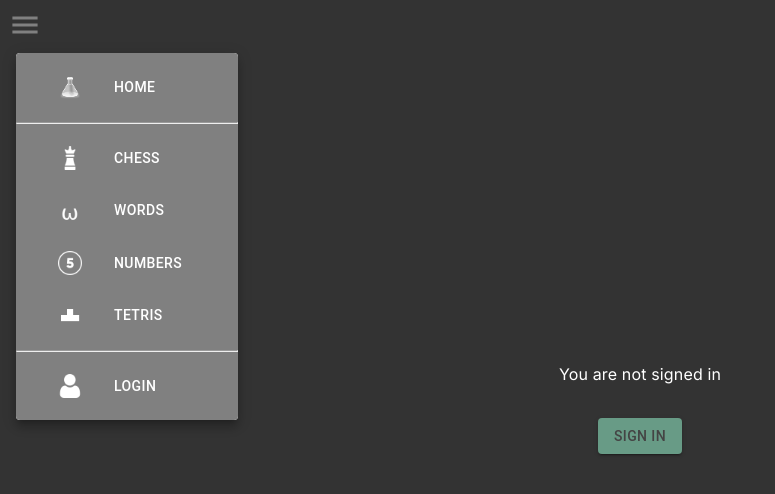
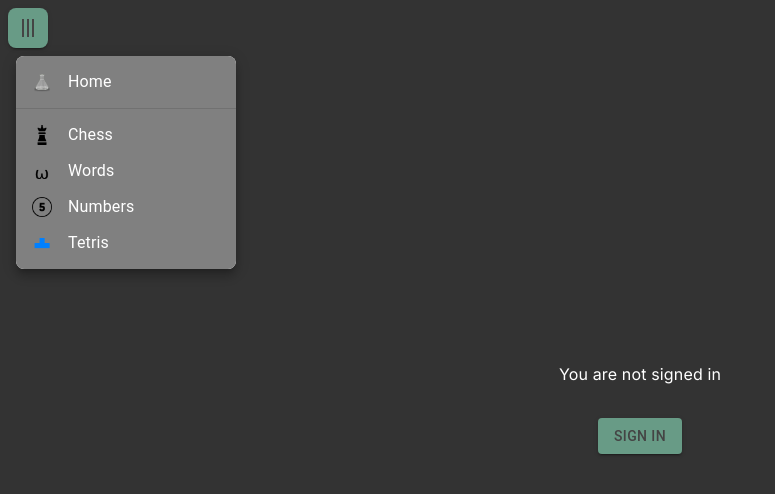
Before and after one commit to JorgeMartinezPizarro/bookmarks, a Next.js app: page / in a window 1280 px wide. Both pictures are taken after a click on the button 25 px from the left and 25 px from the top of the page. Shown: the top 494 px of the page, without its empty margins (0-775 px from the left). Built offline with nearby package versions, Linux system fonts and the light colour scheme; no server answers.

Commit message:
Update MainMenu.tsx

```diff
--- a/app/components/MainMenu.tsx
+++ b/app/components/MainMenu.tsx
@@ -1,78 +1,141 @@
 'use client'
 
-import { Button, Menu, MenuItem } from "@mui/material";
-import { MouseEvent, useState, useEffect } from "react";
-import { signIn, useSession } from "next-auth/react";
+import {
+  Button,
+  Menu,
+  MenuItem,
+  ListItemIcon,
+  ListItemText,
+  Divider,
+} from "@mui/material";
+import { MouseEvent, useState, useCallback } from "react";
+import { signIn } from "next-auth/react";
 import MenuOpenIcon from "@mui/icons-material/Menu";
 import Image from "next/image";
-
+import { useRouter } from "next/navigation";
 
 const MainMenu = () => {
-  const {status } = useSession()
-    const [anchorEl, setAnchorEl] = useState<null | HTMLElement>(null);
-        const open = Boolean(anchorEl);
-        const handleClick = (event: MouseEvent<HTMLButtonElement>) => {
-            setAnchorEl(event.currentTarget);
-        };
-        const handleClose = () => {
-            setAnchorEl(null);
-        };
+  const router = useRouter();
 
-    return <>
-        <Button
-        id="basic-button"
-        aria-controls={open ? 'basic-menu' : undefined}
+  const [anchorEl, setAnchorEl] = useState<null | HTMLElement>(null);
+  const open = Boolean(anchorEl);
+
+  // 🔁 toggle open/close
+  const handleToggle = useCallback((event: MouseEvent<HTMLButtonElement>) => {
+    setAnchorEl((prev) => (prev ? null : event.currentTarget));
+  }, []);
+
+  const handleClose = useCallback(() => {
+    setAnchorEl(null);
+  }, []);
+
+  const go = useCallback(
+    (path: string) => {
+      handleClose();
+      router.push(path);
+    },
+    [router, handleClose]
+  );
+
+  return (
+    <>
+      <Button
+        onClick={handleToggle}
+        aria-controls={open ? "main-menu" : undefined}
         aria-haspopup="true"
-        aria-expanded={open ? 'true' : undefined}
-        onClick={handleClick}
-        style={{
-          color: "grey",
+        aria-expanded={open ? "true" : undefined}
+        sx={{
           position: "absolute",
-          left: "5px",
-          top: "5px",
-          zIndex: "14000",
-          padding: "8px",
-          minWidth: "0",
-          margin: 0,
-          scale: "1.4"
+          left: 8,
+          top: 8,
+          zIndex: 14000,
+          minWidth: 0,
+          p: 1,
+          borderRadius: 2,
+
+          bgcolor: open ? "primary.main" : "background.paper",
+          color: open ? "primary.contrastText" : "text.primary",
+
+          boxShadow: 2,
+          transition: "all 120ms ease-out",
+
+          "&:hover": {
+            transform: "scale(1.05)",
+            bgcolor: open ? "primary.dark" : "action.hover",
+          },
         }}
       >
-        <MenuOpenIcon />
+        <MenuOpenIcon
+          style={{
+            transition: "transform 120ms ease",
+            transform: open ? "rotate(90deg)" : "rotate(0deg)",
+          }}
+        />
       </Button>
-    <Menu
-        id="basic-menu"
-        color="secondary"
+
+      <Menu
+        id="main-menu"
         anchorEl={anchorEl}
         open={open}
         onClose={handleClose}
+        disableAutoFocusItem
+        transitionDuration={120}
+        slotProps={{
+          paper: {
+            elevation: 8,
+            sx: {
+              mt: 1,
+              minWidth: 220,
+              borderRadius: 2,
+              overflow: "hidden",
+            },
+          },
+        }}
       >
-        <MenuItem  color="primary" onClick={()=>window.location.href="/bookmarks"}><Button>
-          <Image alt="" width="24" height="24" src="/bookmarks/icon-test.png" />Home
-        </Button></MenuItem>
-        <hr />
-        <MenuItem onClick={()=>window.location.href="/bookmarks/pages/games/chess"}><Button>
-          <Image alt="" width="24" height="24" src="/bookmarks/queen.png" />Chess
-        </Button></MenuItem>
-        <MenuItem onClick={()=>window.location.href="/bookmarks/pages/games/words"}><Button>
-          <Image alt="" width="24" height="24" src="/bookmarks/omega.png" />Words
-        </Button></MenuItem>
-        <MenuItem onClick={()=>window.location.href="/bookmarks/pages/games/numbers"}><Button>
-          <Image alt="" width="24" height="24" src="/bookmarks/number.png" />Numbers
-        </Button></MenuItem>
-        <MenuItem onClick={()=>window.location.href="/bookmarks/pages/games/tetris"}><Button>
-          <Image alt="" width="24" height="24" src="/bookmarks/tetris.png" />Tetris
-        </Button></MenuItem>
-		<hr />
-        {<MenuItem onClick={() => {
-				  signIn("nextcloud", {callbackUrl: window.location.href, redirect: true})
-			  }}><Button
-          color="primary"
+        <MenuItem onClick={() => go("/")}>
+          <ListItemIcon>
+            <Image
+              alt=""
+              width={20}
+              height={20}
+              src="/bookmarks/icon-test.png"
+            />
+          </ListItemIcon>
+          <ListItemText>Home</ListItemText>
+        </MenuItem>
 
-        >
-          <Image alt="" width="24" height="24" src="/bookmarks/user.png" />Login
-        </Button></MenuItem>}
+        <Divider />
+
+        <MenuItem onClick={() => go("/pages/games/chess")}>
+          <ListItemIcon>
+            <Image alt="" width={20} height={20} src="/bookmarks/queen.png" />
+          </ListItemIcon>
+          <ListItemText>Chess</ListItemText>
+        </MenuItem>
+
+        <MenuItem onClick={() => go("/pages/games/words")}>
+          <ListItemIcon>
+            <Image alt="" width={20} height={20} src="/bookmarks/omega.png" />
+          </ListItemIcon>
+          <ListItemText>Words</ListItemText>
+        </MenuItem>
+
+        <MenuItem onClick={() => go("/pages/games/numbers")}>
+          <ListItemIcon>
+            <Image alt="" width={20} height={20} src="/bookmarks/number.png" />
+          </ListItemIcon>
+          <ListItemText>Numbers</ListItemText>
+        </MenuItem>
+
+        <MenuItem onClick={() => go("/pages/games/tetris")}>
+          <ListItemIcon>
+            <Image alt="" width={20} height={20} src="/bookmarks/tetris.png" />
+          </ListItemIcon>
+          <ListItemText>Tetris</ListItemText>
+        </MenuItem>
       </Menu>
     </>
-}
+  );
+};
 
 export default MainMenu;
```
